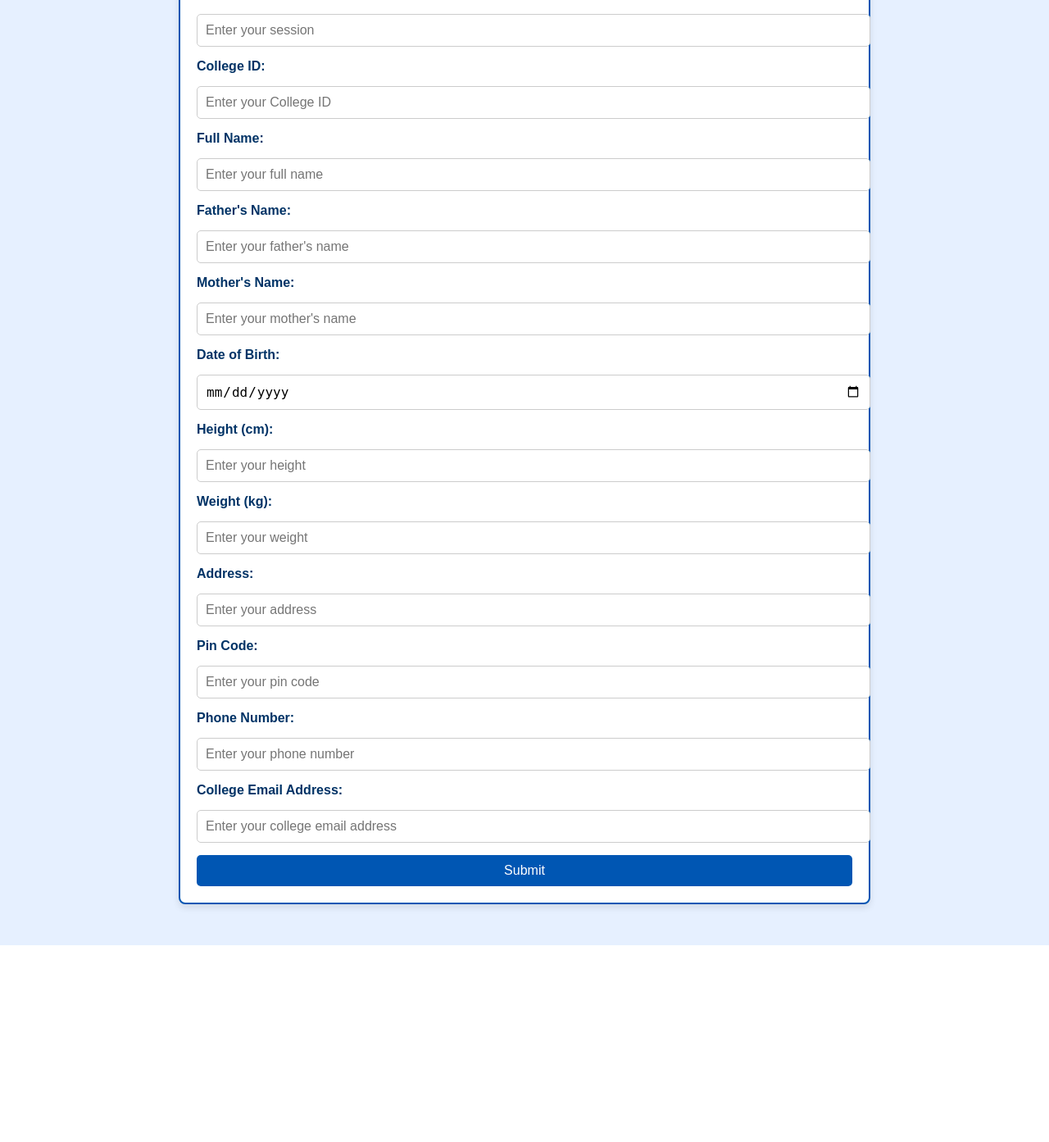
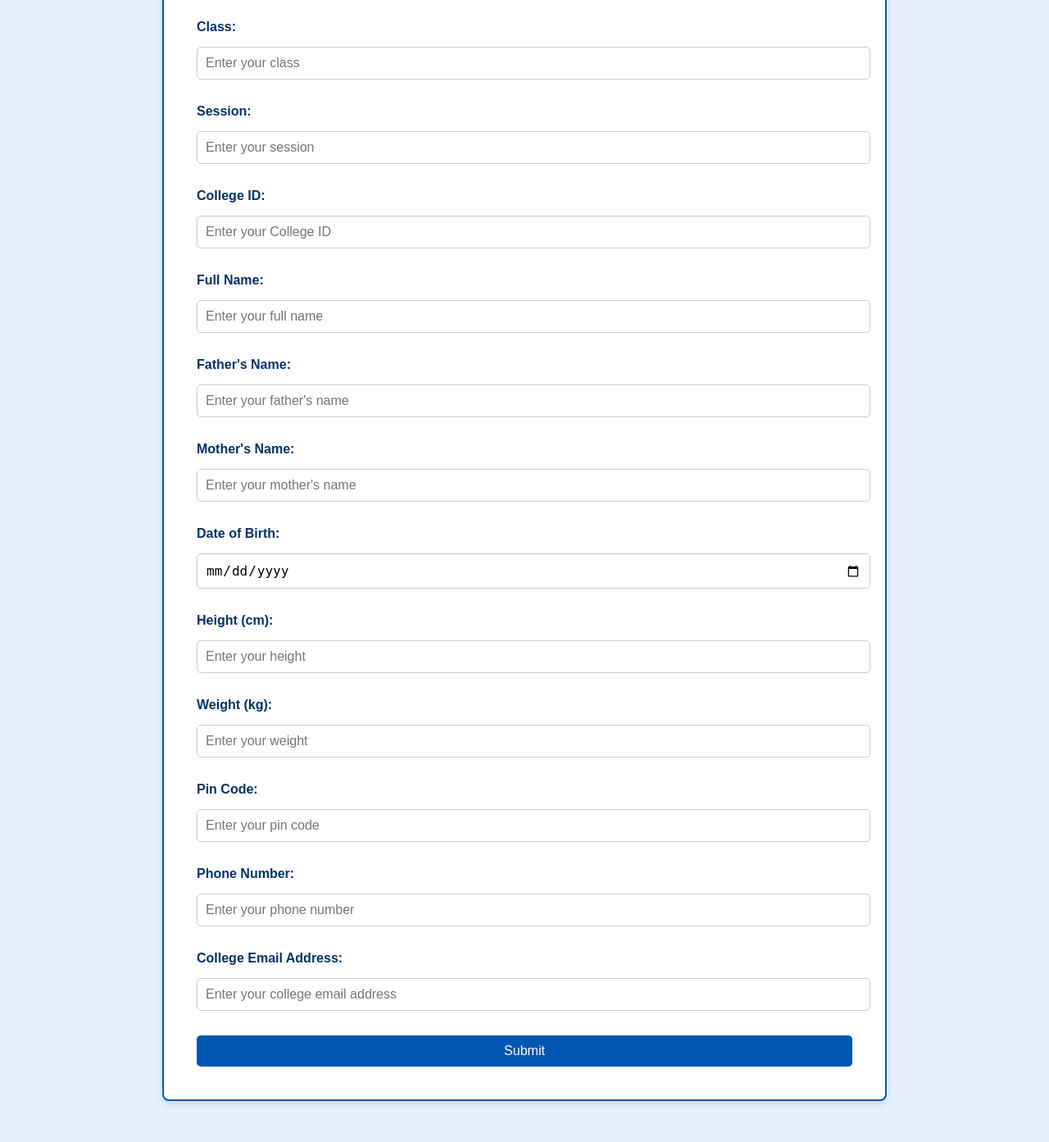
Before and after one commit to bhavikasharma29/BAS, a PHP site: page /personalinformation.php in a window 1280 px wide. Shown: the part 398-1791 px from the top of the page at 82% size. Before the commit the page ends 1551 px from the top, so only its background shows below. Run offline with PHP 8.4, Linux system fonts and the light colour scheme.

Commit message:
Update personalinformation.php

```diff
--- a/personalinformation.php
+++ b/personalinformation.php
@@ -30,7 +30,7 @@
     $collegeEmail = $_POST['collegeEmail'];
 
     // SQL query to insert data
-    $sql = "INSERT INTO student_details (`Class`, `Session`, `Id`, `Name`, `Father's name`, `Mother's name`, `Dob`, `Height`, `Weight`, `Address`, `Pin`, `Phone`, `Email`)
+    $sql = "INSERT INTO student_details (`Class`, `Session`, `Id`, `Name`, `Fathers_name`, `Mothers_name`, `Dob`, `Height`, `Weight`, `Address`, `Pin`, `Phone`, `Email`)
             VALUES ('$class', '$session', '$collegeId', '$name', '$fathersName', '$mothersName', '$dob', '$height', '$weight', '$address', '$pin', '$phone', '$collegeEmail')";
 
     if ($conn->query($sql) === TRUE) {
@@ -64,7 +64,7 @@
             background: #ffffff;
             border-radius: 8px;
             box-shadow: 0 4px 8px rgba(0, 0, 0, 0.1);
-            padding: 20px;
+            padding: 40px;
             border: 2px solid #0056b3;
         }
 
@@ -112,6 +112,15 @@
             background-color: #003366;
         }
 
+        .error {
+    font-size: 12px;
+    color: red;
+}
+.required {
+    color: red;
+}
+
+
         @media (max-width: 768px) {
             .container {
                 margin: 20px;
@@ -139,51 +148,175 @@
 </head>
 <body>
     <div class="container">
-   <img src="bv_logo.jpg" alt="Banasthali Vidyapith Logo" class="logo"  width= "150" height= "150">
-   <img src="bv_logo1.jpg" alt="Banasthali Vidyapith Logo" class="logo"  width= "150" height= "150">
+    <div style="display:flex; justify-content:space-evenly; align-items:center;">
+   <img src="images/logo.jpg" alt="Banasthali Vidyapith Logo" class="logo" >
         <h2>Personal Information</h2>
-        <form method="POST" action="">
-            <label for="class">Class:</label>
+        </div>
+        <form method="POST" action="" style="margin-top:30px;" id="infoForm">
+    <label for="class">Class:<span class="required"></span></label>
     <input type="text" id="class" name="class" placeholder="Enter your class" required>
+    <span class="error"></span>
 
-            <label for="session">Session:</label>
+    <label for="session">Session:<span class="required"></span></label>
     <input type="text" id="session" name="session" placeholder="Enter your session" required>
+    <span class="error"></span>
 
-            <label for="collegeId">College ID:</label>
+    <label for="collegeId">College ID:<span class="required"></span></label>
     <input type="text" id="collegeId" name="collegeId" placeholder="Enter your College ID" required>
+    <span class="error"></span>
 
-            <label for="name">Full Name:</label>
+    <label for="name">Full Name:<span class="required"></span></label>
     <input type="text" id="name" name="name" placeholder="Enter your full name" required>
+    <span class="error"></span>
 
-            <label for="fathersName">Father's Name:</label>
+    <label for="fathersName">Father's Name:<span class="required"></span></label>
     <input type="text" id="fathersName" name="fathersName" placeholder="Enter your father's name" required>
+    <span class="error"></span>
 
-            <label for="mothersName">Mother's Name:</label>
+    <label for="mothersName">Mother's Name:<span class="required"></span></label>
     <input type="text" id="mothersName" name="mothersName" placeholder="Enter your mother's name" required>
+    <span class="error"></span>
 
-            <label for="dob">Date of Birth:</label>
-            <input type="date" id="dob" name="dob" placeholder="YYYY-MM-DD" required>
+    <label for="dob">Date of Birth:<span class="required"></span></label>
+    <input type="date" id="dob" name="dob" required>
+    <span class="error"></span>
 
-            <label for="height">Height (cm):</label>
+    <label for="height">Height (cm):<span class="required"></span></label>
     <input type="number" id="height" name="height" placeholder="Enter your height" required>
+    <span class="error"></span>
 
-            <label for="weight">Weight (kg):</label>
+    <label for="weight">Weight (kg):<span class="required"></span></label>
     <input type="number" id="weight" name="weight" placeholder="Enter your weight" required>
+    <span class="error"></span>
 
-            <label for="address">Address:</label>
-            <input type="text" id="address" name="address" placeholder="Enter your address" required>
+    <label for="pin">Pin Code:<span class="required"></span></label>
+    <input type="text" id="pin" name="pin" placeholder="Enter your pin code" required>
+    <span class="error"></span>
 
-            <label for="pin">Pin Code:</label>
-            <input type="text" id="pin" name="pin" placeholder="Enter your pin code" required>
+    <label for="phone">Phone Number:<span class="required"></span></label>
+    <input type="tel" id="phone" name="phone" placeholder="Enter your phone number" required>
+    <span class="error"></span>
 
-            <label for="phone">Phone Number:</label>
-            <input type="tel" id="phone" name="phone" placeholder="Enter your phone number" required>
-
-            <label for="collegeEmail">College Email Address:</label>
+    <label for="collegeEmail">College Email Address:<span class="required"></span></label>
     <input type="email" id="collegeEmail" name="collegeEmail" placeholder="Enter your college email address" required>
+    <span class="error"></span>
 
     <button type="submit" class="btn">Submit</button>
 </form>
+
     </div>
+
+    <script>
+       document.getElementById("infoForm").addEventListener("submit", function (event) {
+    event.preventDefault(); // Prevent form submission until all validations pass
+
+    let isValid = true; // Flag to check if form is valid
+
+    function setError(fieldId, message) {
+        let inputField = document.getElementById(fieldId);
+        let errorSpan = inputField.nextElementSibling; // Error message span
+        let label = inputField.previousElementSibling; // Label
+
+        errorSpan.textContent = message;
+        errorSpan.style.color = "red";
+
+        // Add a red asterisk to the label
+        label.querySelector(".required").textContent = " *";
+        label.querySelector(".required").style.color = "red";
+
+        isValid = false; // Mark form as invalid
+    }
+
+    function clearError(fieldId) {
+        let inputField = document.getElementById(fieldId);
+        let errorSpan = inputField.nextElementSibling;
+        let label = inputField.previousElementSibling;
+
+        errorSpan.textContent = ""; // Clear error message
+        label.querySelector(".required").textContent = ""; // Remove asterisk
+    }
+
+    // 1. Class Validation
+    let classValue = document.getElementById("class").value.trim();
+    if (!/^[A-Za-z]+\s+\d{1,2}(st|nd|rd|th)\s+year$/.test(classValue)) {
+        setError("class", "Format: 'B.Tech 3rd year' or 'BBA 2nd year'.");
+    } else {
+        clearError("class");
+    }
+
+    // 2. Session Validation
+    let sessionValue = document.getElementById("session").value.trim();
+    if (!/^\d{4}-\d{2}$/.test(sessionValue)) {
+        setError("session", "Format: '2022-23', '2024-25'.");
+    } else {
+        clearError("session");
+    }
+
+    // 3. College ID Validation
+    let collegeIdValue = document.getElementById("collegeId").value.trim();
+    if (!/^[A-Za-z]{5}\d{5}$/.test(collegeIdValue)) {
+        setError("collegeId", "Must be 5 letters + 5 numbers (e.g., btbtc22345).");
+    } else {
+        clearError("collegeId");
+    }
+
+    // 4. Name Validations
+    let namePattern = /^[A-Za-z\s]+$/;
+    ["name", "fathersName", "mothersName"].forEach((field) => {
+        let value = document.getElementById(field).value.trim();
+        if (!namePattern.test(value)) {
+            setError(field, "Only alphabets allowed.");
+        } else {
+            clearError(field);
+        }
+    });
+
+    // 5. Date of Birth Validation
+    let dobValue = document.getElementById("dob").value;
+    let age = new Date().getFullYear() - new Date(dobValue).getFullYear();
+    if (age < 16) {
+        setError("dob", "Age must be at least 16.");
+    } else {
+        clearError("dob");
+    }
+
+    // 6. Height and Weight Validation
+    let heightValue = parseInt(document.getElementById("height").value);
+    let weightValue = parseInt(document.getElementById("weight").value);
+    if (heightValue < 120) setError("height", "Minimum height: 120 cm.");
+    else clearError("height");
+    if (weightValue < 25) setError("weight", "Minimum weight: 25 kg.");
+    else clearError("weight");
+
+    // 7. Pin Code Validation
+    let pinValue = document.getElementById("pin").value.trim();
+    if (!/^\d{5}$/.test(pinValue)) {
+        setError("pin", "Must be exactly 5 digits.");
+    } else {
+        clearError("pin");
+    }
+
+    // 8. Phone Number Validation
+    let phoneValue = document.getElementById("phone").value.trim();
+    if (!/^\d{10}$/.test(phoneValue)) {
+        setError("phone", "Must be exactly 10 digits.");
+    } else {
+        clearError("phone");
+    }
+
+    // 9. College Email Validation
+    let emailValue = document.getElementById("collegeEmail").value.trim();
+    if (!/^[a-zA-Z0-9]{10}_[a-zA-Z]+@banasthali\.in$/.test(emailValue)) {
+        setError("collegeEmail", "Format: 'college_id_name@banasthali.in'.");
+    } else {
+        clearError("collegeEmail");
+    }
+
+    // If all fields are valid, submit the form
+    if (isValid) this.submit();
+});
+
+
+    </script>
 </body>
 </html>
```
Lines whose indentation alone changed are shown as unchanged.
